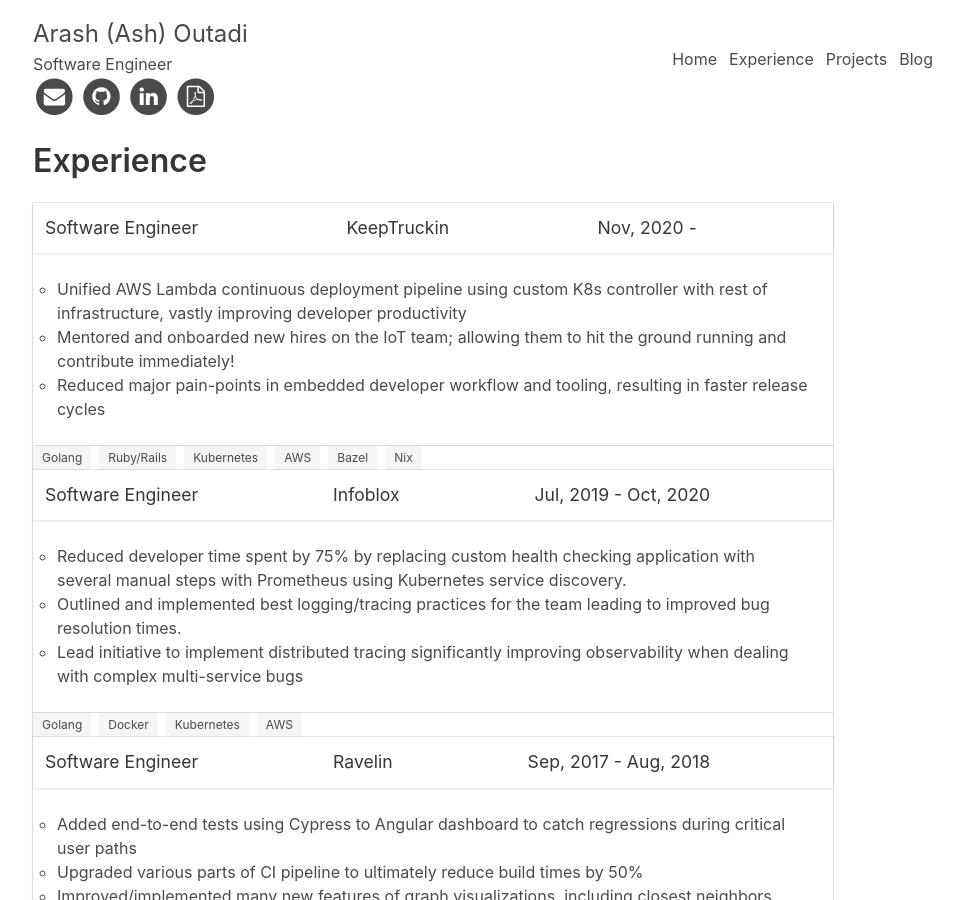
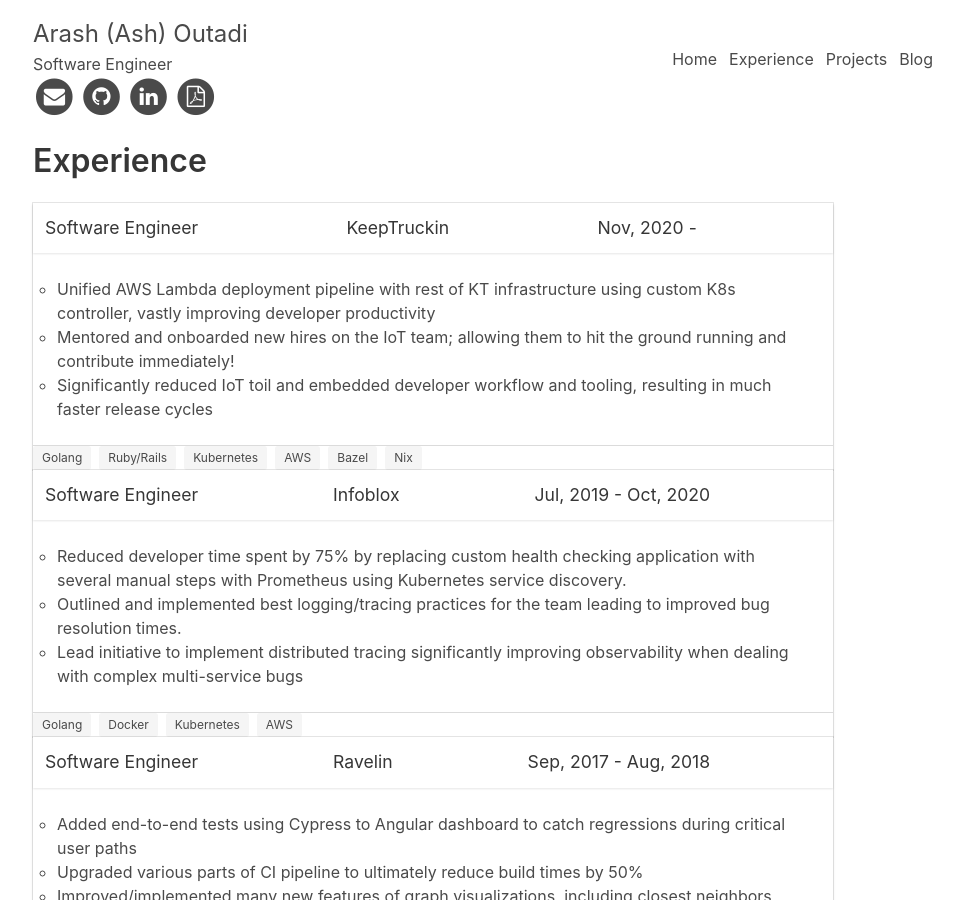
Before and after one commit to arashout/arashout.site, a Jekyll site: the page built from index.html, in a window 1280 px wide and 900 px high. Shown: the whole window, without its empty margins (157-1120 px from the left). Built offline with Jekyll 4.4.1, drawn with Linux system fonts in a browser that asks for light colours.

Commit message:
Update resume

```diff
--- a/_data/resume.yaml
+++ b/_data/resume.yaml
@@ -1,5 +1,6 @@
 settings:
   includeSkills: false
+  includeProjects: false
 basics:
   name: Arash (Ash) Outadi
   label: Programmer
@@ -52,11 +53,11 @@
     startDate: 2020-11-15T00:00:00.000Z
     endDate: null
     summary: >-
-      Developing core IoT infrastructure for an embedded fleet of 500k devices and continuously improving developer tooling.
+      Building IoT infrastructure and Developer Productivity Tooling
     highlights:
-      - Unified AWS Lambda continuous deployment pipeline using custom K8s controller with rest of infrastructure, vastly improving developer productivity
+      - Unified AWS Lambda deployment pipeline with rest of KT infrastructure using custom K8s controller, vastly improving developer productivity
       - Mentored and onboarded new hires on the IoT team; allowing them to hit the ground running and contribute immediately!
-      - Reduced major pain-points in embedded developer workflow and tooling, resulting in faster release cycles
+      - Significantly reduced IoT toil and embedded developer workflow and tooling, resulting in much faster release cycles
     technologies:
       - Golang
       - Ruby/Rails
```
Also changed, not shown: 1 other file.
